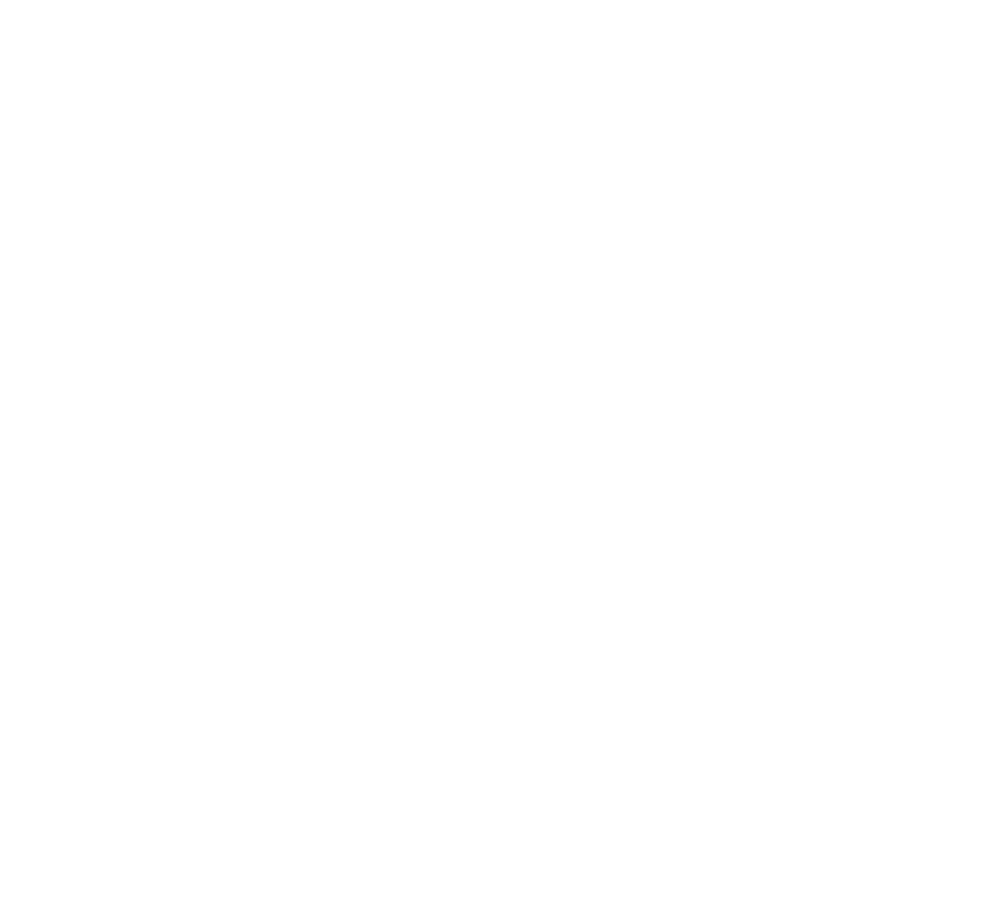
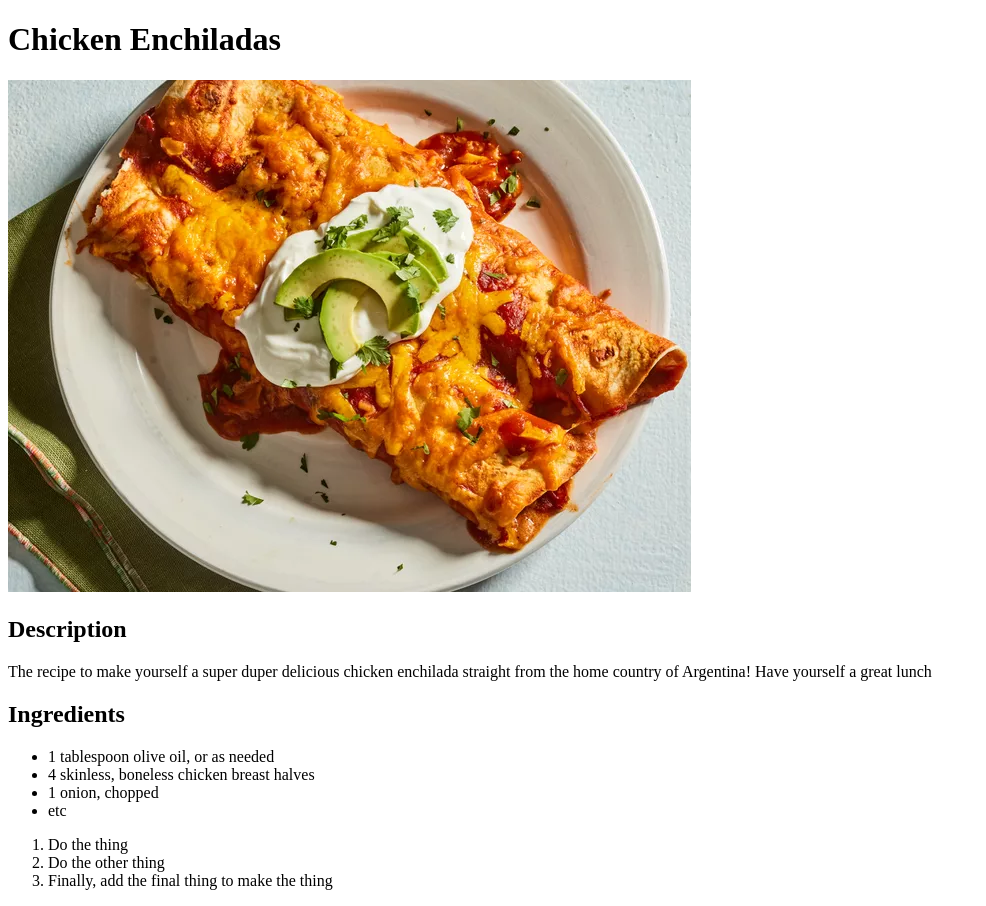
Before and after one commit to SukhjotSingh/odin-recipes, a plain HTML site: page recipes/enchiladas.html in a window 1280 px wide. Shown: the whole page, without its empty margins (0-986 px from the left). Before the commit the page ends 800 px from the top, so only its background shows below. Drawn offline with Linux system fonts and the light colour scheme.

Commit message:
second recipe

```diff
--- a/recipes/enchiladas.html
+++ b/recipes/enchiladas.html
@@ -0,0 +1,28 @@
+<!DOCTYPE html>
+<html lang="en">
+    <head>
+        <meta charset="utf-8">
+        <title>Enchiladas</title>
+    </head>
+
+    <body>
+        <h1>Chicken Enchiladas</h1>
+        <img src="../img/enchilada.webp" alt="Chicken Enchilada">
+        <h2>Description</h2>
+        <p>
+            The recipe to make yourself a super duper delicious chicken enchilada straight from the home country of Argentina! Have yourself a great lunch
+        </p>
+        <h2>Ingredients</h2>
+        <ul>
+            <li>1 tablespoon olive oil, or as needed</li>
+            <li>4 skinless, boneless chicken breast halves</li>
+            <li>1 onion, chopped</li>
+            <li>etc</li>
+        </ul>
+        <ol>
+            <li>Do the thing</li>
+            <li>Do the other thing</li>
+            <li>Finally, add the final thing to make the thing</li>
+        </ol>
+    </body>
+</html>
```
Also changed, not shown: recipes/macncheese.html (+10 -0 lines), img/enchilada.webp (added).
